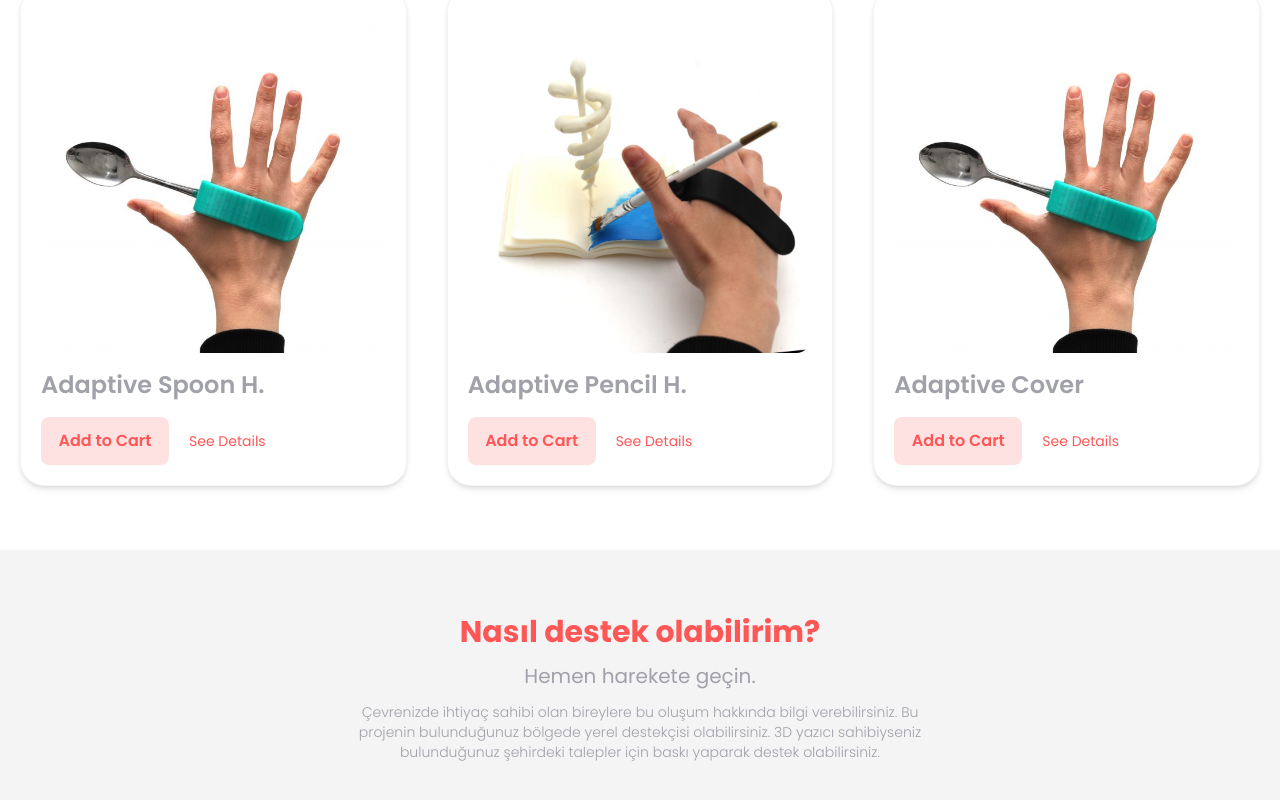
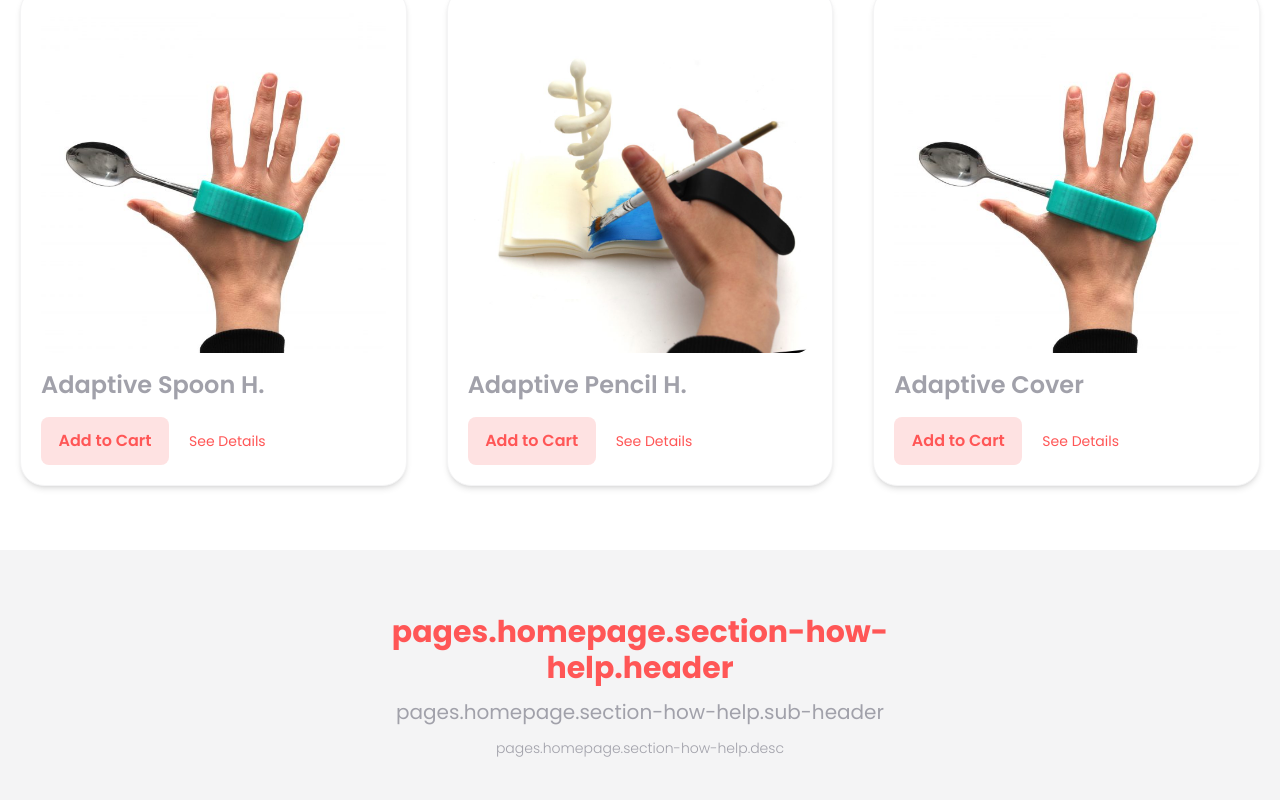
Before and after one commit to jaeger-dvlp/3d-donate-web, a React (Create React App) app: page / in a window 1280 px wide. Shown: the part 993-1793 px from the top of the page. Built offline with nearby package versions, Linux system fonts and the light colour scheme.

Commit message:
get translated text

```diff
--- a/src/Pages/Homepage.jsx
+++ b/src/Pages/Homepage.jsx
@@ -29,16 +29,13 @@ export default function Homepage() {
       <div className="bg-zinc-100 font-pop grid grid-cols-1 place-content-start place-items-center py-16 px-5">
         <div className="w-full max-w-xl grid grid-cols-1 place-content-start place-items-center gap-3">
           <h1 className="text-brand-red text-center text-3xl font-bold">
-            Nasıl destek olabilirim?
+            {t('pages.homepage.section-how-help.header')}
           </h1>
           <h2 className="text-zinc-400 text-xl font-normal">
-            Hemen harekete geçin.
+            {t('pages.homepage.section-how-help.sub-header')}
           </h2>
           <p className="text-zinc-400 text-sm font-light w-full text-center">
-            Çevrenizde ihtiyaç sahibi olan bireylere bu oluşum hakkında bilgi
-            verebilirsiniz. Bu projenin bulunduğunuz bölgede yerel destekçisi
-            olabilirsiniz. 3D yazıcı sahibiyseniz bulunduğunuz şehirdeki
-            talepler için baskı yaparak destek olabilirsiniz.
+            {t('pages.homepage.section-how-help.desc')}
           </p>
         </div>
       </div>
```
